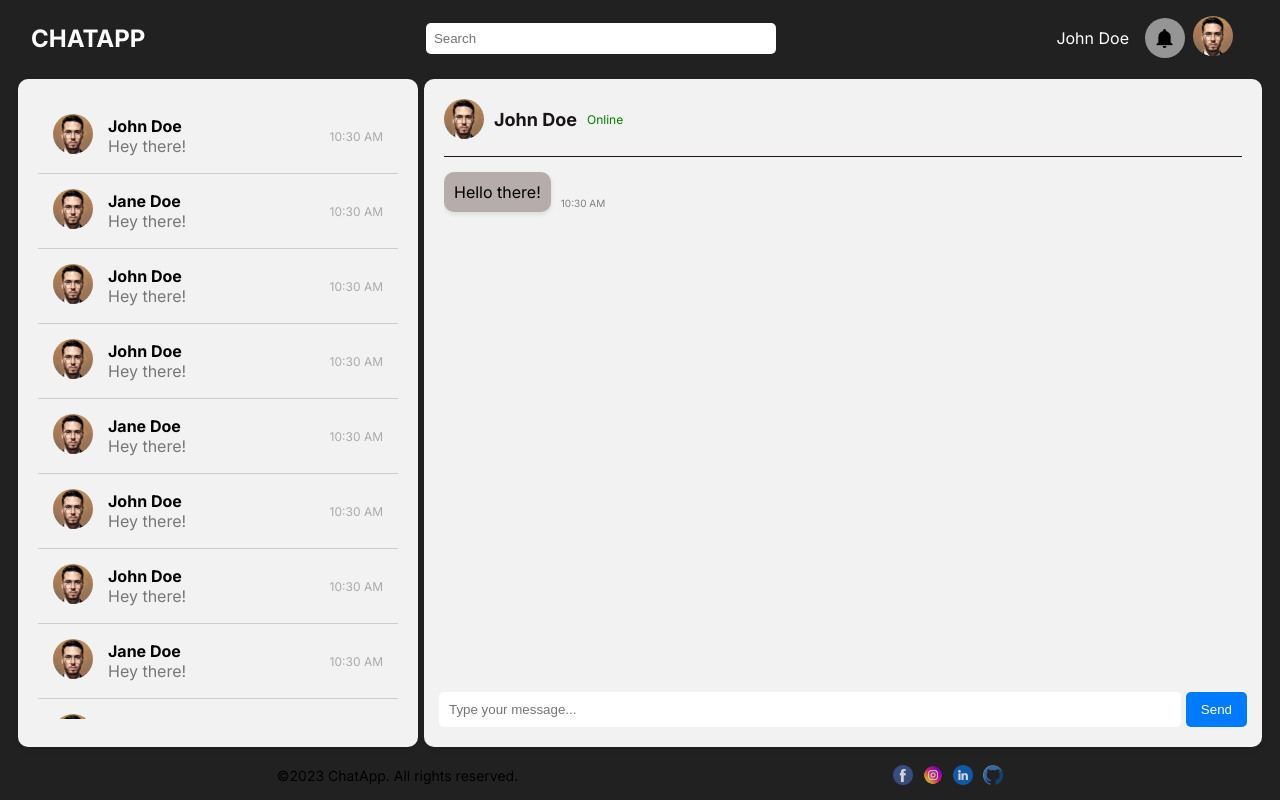
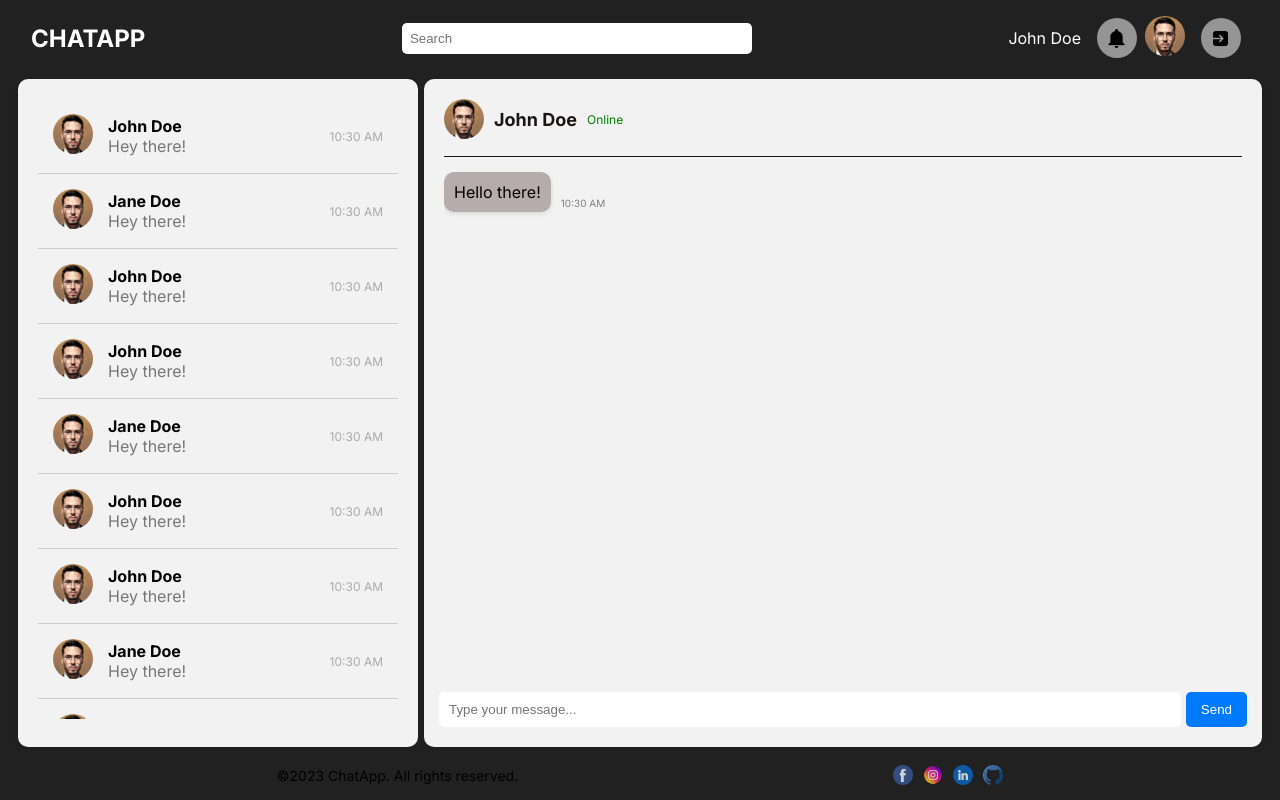
Before and after one commit to ZakariaeELHAJRI/NextJS-ChatApp, a Next.js app: page / in a window 1280 px wide. Built offline with nearby package versions, Linux system fonts and the light colour scheme; sample sign-in values are in the browser's storage.

Commit message:
add logout function

```diff
--- a/src/components/Navbar/Navbar.jsx
+++ b/src/components/Navbar/Navbar.jsx
@@ -10,7 +10,13 @@ export default function Navbar() {
   const userName = "John Doe";
   const userProfilePhoto = "/images/pic.jpg";
   const notification = "/images/icons/notifications.png";
+  const lougout = "/images/icons/logout.png";
 
+  // logout function
+  const logout = () => {
+    localStorage.removeItem("accessToken");
+    window.location.href = "/login";
+  };
   const [showModal, setShowModal] = useState(false);
   const invitations = [
     {
@@ -90,6 +96,11 @@ export default function Navbar() {
             height={40}
           />
         </div>
+        <div className={styles.notification}
+         onClick={logout}
+        >
+          <Image src={lougout} width={40} height={40} alt="Notification Icon" />
+        </div>
       </div>
     </div>
   );
```
